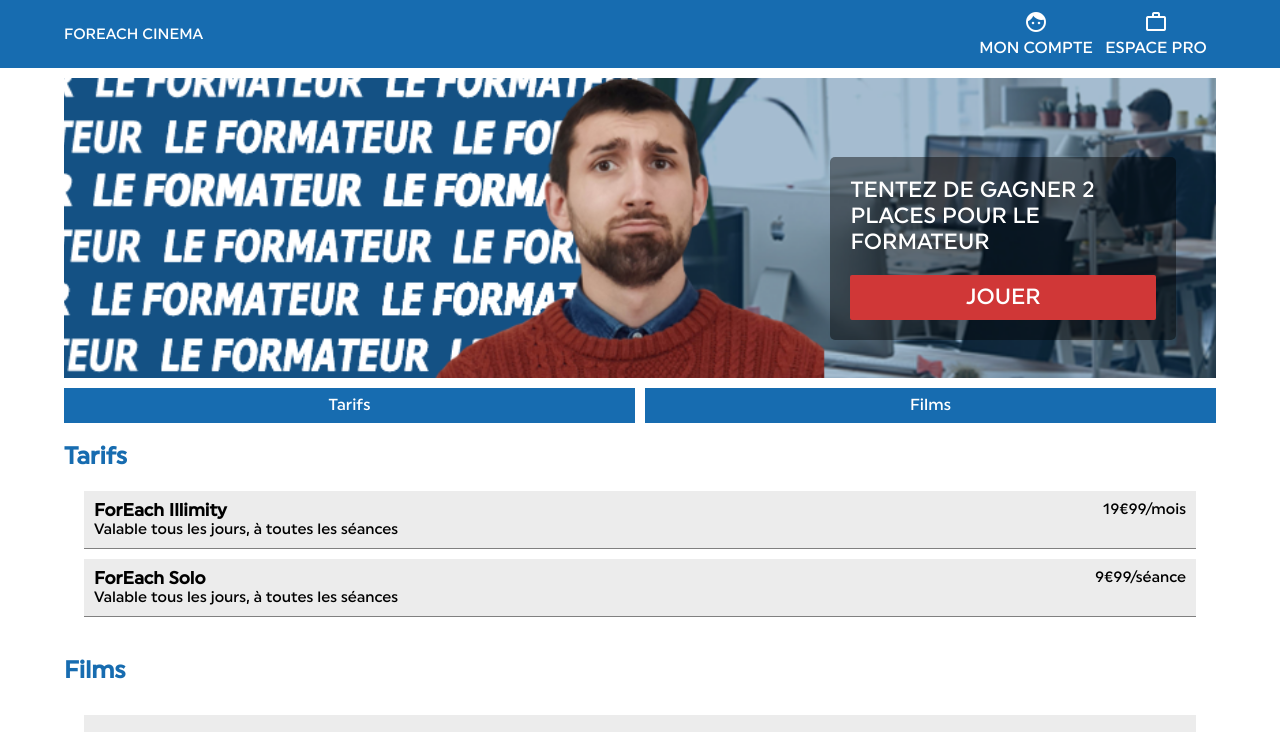
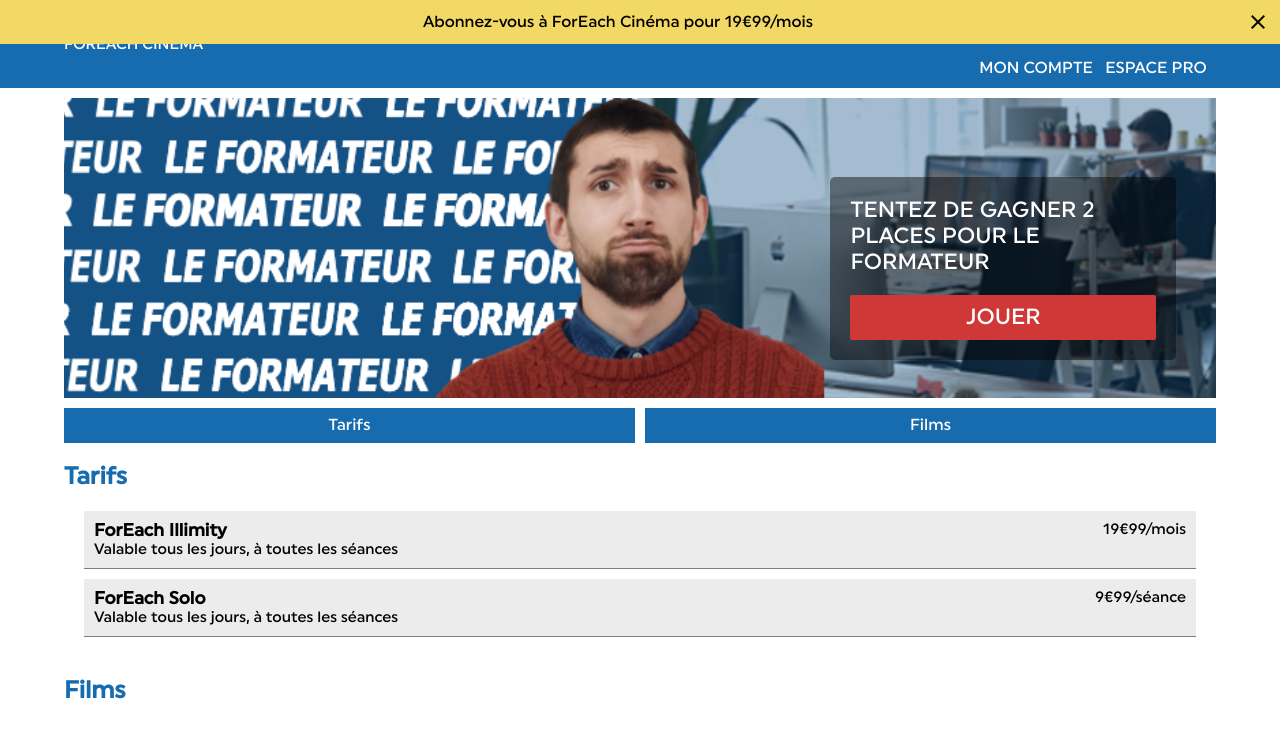
Before and after one commit to YazidK15/ForEachCine, a plain HTML site: page index.html in a window 1280 px wide. Shown: the top 732 px of the page. Drawn offline with nearby package versions, Linux system fonts and the light colour scheme.

Commit message:
Ajout de la subscribe bar

```diff
--- a/index.css
+++ b/index.css
@@ -321,3 +321,30 @@ footer {
     padding: 10px;
     margin-top: 20px;
 }
+
+/* Subscribe div  */
+
+#subscribe_block {
+    display: flex;
+    align-items: center;
+    text-align: center;
+    background-color: #f2d865;
+
+    position: fixed;
+    top: 0;
+
+    width: 100%;
+  }
+
+  #subscribe_block p {
+    width: 100%;
+  }
+
+  .material-icons {
+    padding: 10px;
+  }
+
+  .material-icons:hover {
+    background-color: rgb(236, 199, 38);
+    cursor: pointer;
+  }
--- a/index.html
+++ b/index.html
@@ -196,6 +196,12 @@
     <footer>
         <p>ForEach Cinema Services © 2024 Tous droits réservés®</p>
     </footer>
+    <div id="subscribe_block">
+        <p>
+          Abonnez-vous à ForEach Cinéma pour 19€99/mois
+        </p>
+        <span class="material-icons" onclick="closeButton()"> close </span>
+      </div>
 
     <script src="./index.js"></script>
 </body>
--- a/index.js
+++ b/index.js
@@ -0,0 +1,4 @@
+function closeButton() {
+    var subscribeBlock = document.getElementById("subscribe_block");
+    subscribeBlock.style.display = "none";
+  }
```
Also changed, not shown: 1 other file.
